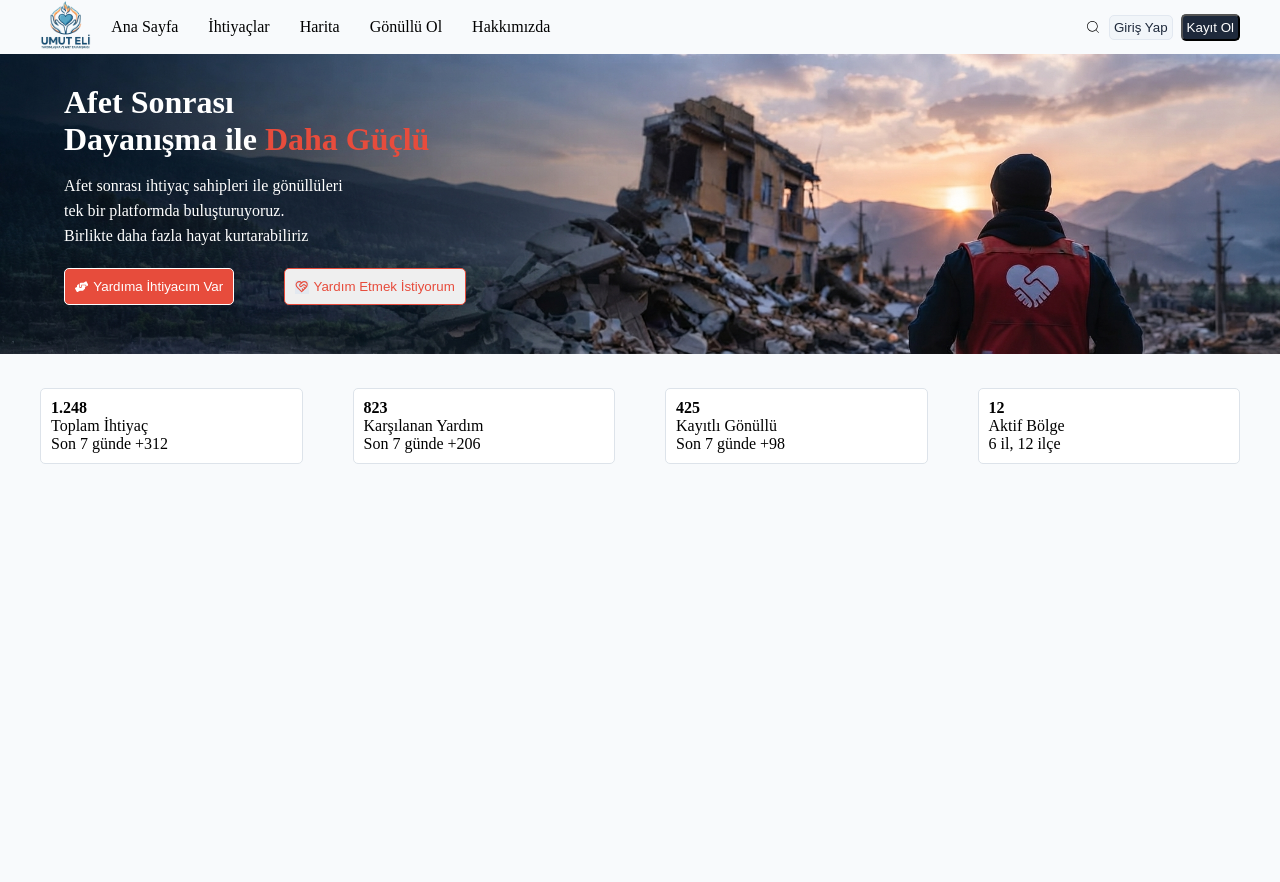
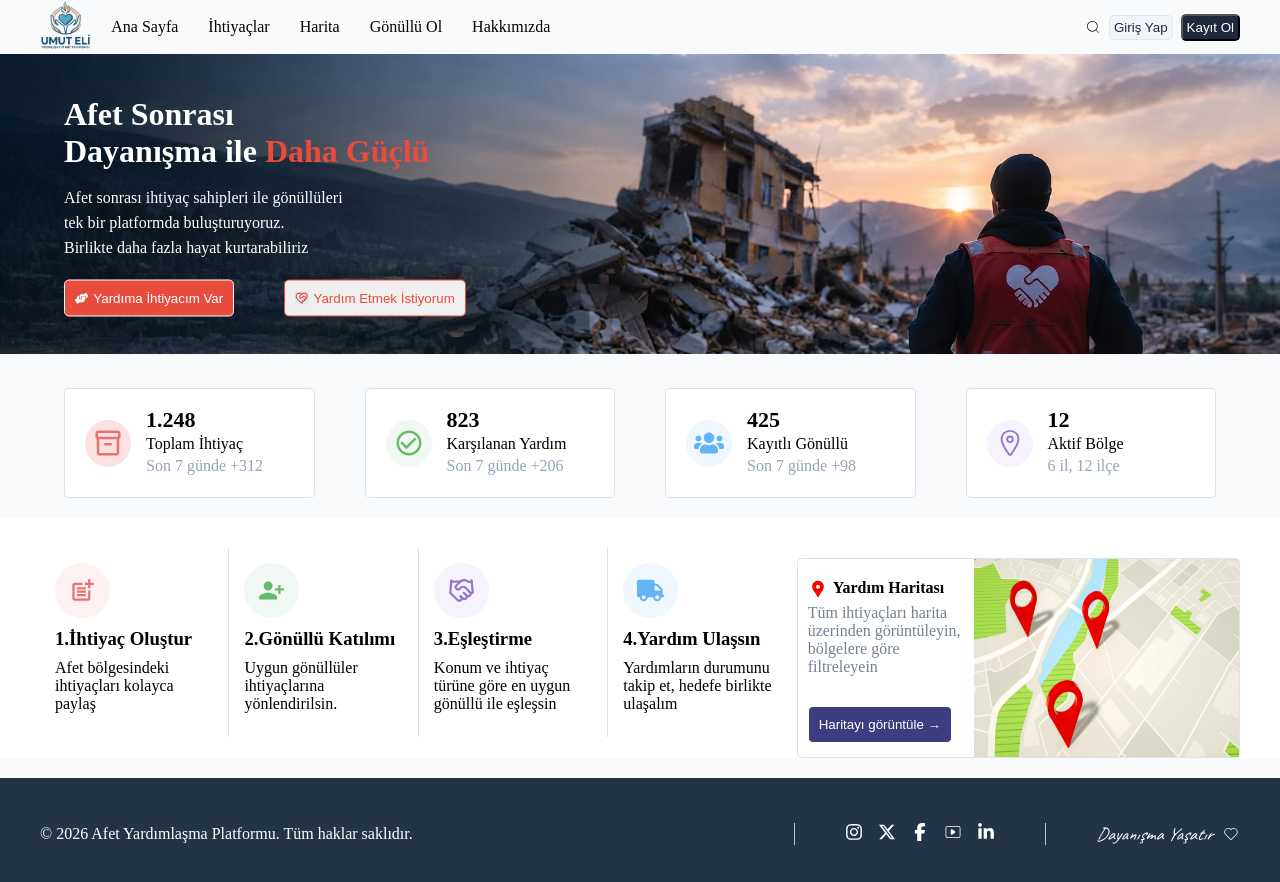
Before and after one commit to Aleynaakduman/disaster-help-platform, a React (Vite) app: page / in a window 1280 px wide. Shown: the top 882 px of the page. Before the commit the page ends 800 px from the top, so only its background shows below. Built offline with nearby package versions, Linux system fonts and the light colour scheme.

Commit message:
home design , footer

```diff
--- a/src/App.jsx
+++ b/src/App.jsx
@@ -3,6 +3,7 @@ import { BrowserRouter, Routes, Route } from "react-router-dom";
 import './App.css'
 import Navbar from './components/Navbar/Navbar'
 import Home from './pages/Home/Home'
+import Footer from './components/Footer/Footer'
 function App() {
   const [count, setCount] = useState(0)
 
@@ -13,6 +14,8 @@ function App() {
         <Routes>
           <Route path='/' element={<Home/>} />
         </Routes>
+
+        <Footer/>
     </BrowserRouter>
     </>
   )
--- a/src/components/Footer/Footer.css
+++ b/src/components/Footer/Footer.css
@@ -0,0 +1,48 @@
+@import url('https://fonts.googleapis.com/css2?family=Caveat:wght@400;500;600&display=swap');
+
+.footer-container{
+    min-height: 110px;
+    background-color: #243447;
+    color: #fff;
+    margin-top: 20px;
+
+
+}
+
+.footer-content{
+    display: flex;
+    max-width: 1200px;
+    margin: 0 auto;
+    justify-content: space-between;
+    align-items: center;
+    padding-top:45px;
+}
+
+.right-footer{
+    display: flex;
+    gap: 50px;
+}
+
+.footer-icons{
+   display: flex;
+   gap: 15px;
+   font-size: 18px;
+
+}
+
+
+.footer-line{
+    width: 1px;
+    background-color: #ffffffb5;
+
+}
+
+.footer-text{
+    display: flex;
+    align-items: center;
+    gap: 10px;
+      font-family: 'Caveat', cursive;
+   font-size: 18px;
+    font-style: italic;
+
+}
--- a/src/components/Footer/Footer.jsx
+++ b/src/components/Footer/Footer.jsx
@@ -0,0 +1,42 @@
+import React from 'react'
+import { CiHeart, CiYoutube  } from "react-icons/ci";
+import { FaInstagram , FaLinkedinIn } from "react-icons/fa";
+import { FaXTwitter ,  FaFacebookF} from "react-icons/fa6";
+import './Footer.css'
+function Footer() {
+  return (
+    <div className='footer-container'>
+           <div className="footer-content">
+             <div className="left-footer">
+                <p>© 2026 Afet Yardımlaşma Platformu. Tüm haklar saklıdır.</p>
+
+
+            </div>
+
+            <div className="right-footer">
+
+                   <div className='footer-line'></div>
+                <div className="footer-icons">
+                    <FaInstagram />
+                    <FaXTwitter />
+                    <FaFacebookF />
+                    <CiYoutube />
+                    <FaLinkedinIn />
+
+                </div>
+
+                <div className='footer-line'></div>
+
+
+                <div className="footer-text">
+                    Dayanışma Yaşatır <CiHeart />
+                </div>
+
+
+            </div>
+           </div>
+    </div>
+  )
+}
+
+export default Footer
--- a/src/components/Navbar/Navbar.css
+++ b/src/components/Navbar/Navbar.css
@@ -1,3 +1,4 @@
+
 .navbar-container{
     max-width: 1200px;
     margin: 0 auto;
--- a/src/pages/Home/Home.css
+++ b/src/pages/Home/Home.css
@@ -28,7 +28,7 @@
     cursor: pointer;
 }
 
-.help-btn:hover{
+.help-btn:hover {
     background-color: #fff;
     color: #E74C3C;
     border: 1px solif #E74C3C;
@@ -45,8 +45,8 @@
     color: #E74C3C;
 }
 
-.help-btn-2:hover{
-   background-color: #E2E8F0;
+.help-btn-2:hover {
+    background-color: #E2E8F0;
 
 
 }
@@ -56,6 +56,10 @@
     border: 50%;
 }
 
+
+
+
+
 .home-container {
     position: relative;
     width: 100%;
@@ -63,14 +67,16 @@
 
 .img-text {
     position: absolute;
-   top: 10%;
-    left: 5%;
-
+    top: 50%;
+    left: 50%;
+    transform: translate(-50%, -50%);
+    width: 90%;
+    max-width: 1200px;
 
 
 }
 
-.home-container p{
+.home-container p {
     line-height: 25px;
 }
 
@@ -91,22 +97,267 @@ h1 {
 }
 
 
-.home-cards{
+.home-cards {
+    display: grid;
+    grid-template-columns: repeat(4, 1fr);
+
+    max-width: 1200px;
+    width: 90%;
+    margin: 0 auto;
+    gap: 50px;
+    margin-top: 30px;
+}
+
+.card {
+    border: 1px solid #000;
+    border-radius: 5px;
+    padding: 20px;
+    width: 100%;
+
+    background-color: #fff;
+    border: 1px solid #DDE3EA;
+    display: flex;
+    align-items: center;
+    gap: 15px;
+    line-height: 22px;
+
+}
+
+.card span {
+
+    color: #94A3B8;
+}
+
+.card b {
+    font-size: 22px;
+}
+
+.icon-1,
+.icon-2,
+.icon-3,
+.icon-4 {
+    border-radius: 50%;
+    font-size: 30px;
+    padding: 8px;
+
+}
+
+.icon-1 {
+    background-color: #fde0e0;
+    color: #E57373;
+
+}
+
+
+.icon-2 {
+    color: #66BB6A;
+    background-color: #F1F8F3;
+}
+
+
+.icon-3 {
+    color: #64B5F6;
+    background-color: #F0F7FF;
+}
+
+.icon-4 {
+    color: #9575CD;
+    background-color: #F7F3FC;
+}
+
+/*Yardım Süreci Nasıl Çalışır Kısmı */
+
+.helpss{
+    background-color: #fff;
+}
+.help-container{
     display: flex;
     max-width: 1200px;
-    margin: 0 auto ;
-    gap: 50px;
-    margin-top: 30px;
+    margin: 0 auto;
+    margin-top: 20px;
+    padding-top: 30px;
+
+}
+.help-h1{
+    color: #000;
+}
+
+
+
+.help-cards{
+    display: flex;
+    align-items: stretch;
 
 
 }
 
-.card{
-    border: 1px solid #000;
-    border-radius: 5px;
-    padding: 10px;
-    width: 100%;
-    background-color: #fff;
-  border: 1px solid #DDE3EA;
+
+.help-card {
+    padding: 15px;
+  height: 180px;
+    box-sizing: border-box;
+    display: flex;
+    flex-direction: column;
+    flex: 1;
+}
+
+
+.help-card-content{
+    margin-top: 10px;
+    flex: 1;
+    display: flex;
+    flex-direction: column;
+
 
 }
+
+.help-card-content span{
+    margin-top: auto;
+}
+
+
+
+.line-y{
+    background-color: #DDE3EA;
+    width: 1px;
+    height: 90%;
+}
+
+
+
+.help-location-text {
+  padding: 10px;
+
+
+
+}
+
+.help-location-text button{
+  margin-top: 30px;
+  background-color: rgb(60, 60, 129);
+  color: #fff;
+  border: 1px solid #fff;
+  border-radius: 5px;
+  padding: 10px;
+  cursor: pointer;
+}
+
+.help-location p{
+    color: #76808f;
+}
+
+.help-location{
+    display: flex;
+    border: 1px solid #000;
+    height: 200px;
+    margin-top: 10px;
+    border: 1px solid #DDE3EA;
+    border-radius: 5px;
+
+
+
+}
+
+
+.location-icon-content{
+    display: flex;
+    gap: 5px;
+    margin-top: 10px;
+}
+
+.location-icon{
+    color: red;
+    font-size: 20px;
+}
+
+
+.help-container img{
+    height: 100%;
+    width: 60%;
+
+}
+
+.help-icon-1 , .help-icon-2 , .help-icon-3 , .help-icon-4 {
+    width: 55px;
+    height: 55px;
+    min-width: 55px;
+    border-radius: 50%;
+    display: flex;
+    align-items: center;
+    justify-content: center;
+    font-size: 27px;
+
+}
+
+
+.help-icon-1 {
+    color: #E57373;
+    background-color: #FFF1F1;
+}
+
+
+.help-icon-2 {
+    color: #66BB6A;
+    background-color: #F1F8F3;
+}
+
+
+.help-icon-3 {
+    color: #9575CD;
+    background-color: #F7F3FC;
+}
+
+
+.help-icon-4{
+    color: #64B5F6;
+    background-color: #F0F7FF;
+}
+
+
+
+@media (max-width: 900px) {
+    .home-cards {
+        display: grid;
+        grid-template-columns: repeat(2, 1fr);
+        gap: 20px;
+        width: 90%;
+    }
+
+    .help-container{
+       flex-direction: column;
+       max-width: 90%;
+
+    }
+
+    .help-cards{
+        width: 100%;
+
+
+    }
+
+
+    .help-cards h3{
+        margin-bottom: 10px;
+        min-height: 48px;
+    }
+
+    .help-location{
+        width: 100%;
+    }
+
+
+
+
+
+
+
+}
+
+
+@media (max-width: 600px) {
+    .home-cards {
+        grid-template-columns: 1fr;
+    }
+
+
+}
--- a/src/pages/Home/Home.jsx
+++ b/src/pages/Home/Home.jsx
@@ -3,6 +3,18 @@ import Back from '../../assets/afet-img.jpg'
 import './Home.css'
 import { FaHandsHelping } from "react-icons/fa";
 import { LuHeartHandshake } from "react-icons/lu";
+import { MdOutlineInventory2 } from "react-icons/md";
+import { MdCheckCircleOutline } from "react-icons/md";
+import { IoLocationOutline } from "react-icons/io5";
+import location from '../../assets/location.jpg'
+import { MdOutlinePostAdd } from "react-icons/md";
+import { MdPersonAddAlt1 } from "react-icons/md";
+import { LuHandshake } from "react-icons/lu";
+import { FaTruck } from "react-icons/fa";
+import { MdLocationPin } from "react-icons/md";
+
+
+import { FaUsers } from "react-icons/fa";
 function Home() {
   return (
 <div>
@@ -26,39 +38,109 @@ function Home() {
 
 <div className="home-cards">
     <div className="card">
-        <div className="icon"></div>
+        <div className="icon-1"><MdOutlineInventory2 /></div>
         <div className="card-content">
             <b>1.248</b>
             <p>Toplam İhtiyaç</p>
-            <p>Son 7 günde +312</p>
+            <span>Son 7 günde +312</span>
         </div>
     </div>
     <div className="card">
-         <div className="icon"></div>
+         <div className="icon-2"><MdCheckCircleOutline/></div>
         <div className="card-content">
             <b>823</b>
             <p>Karşılanan Yardım</p>
-            <p>Son 7 günde +206</p>
+            <span>Son 7 günde +206</span>
         </div>
     </div>
     <div className="card">
-         <div className="icon"></div>
+         <div className="icon-3"><FaUsers />
+</div>
         <div className="card-content">
             <b>425</b>
             <p>Kayıtlı Gönüllü</p>
-            <p>Son 7 günde +98</p>
+            <span>Son 7 günde +98</span>
         </div>
     </div>
     <div className="card">
-         <div className="icon"></div>
+         <div className="icon-4"><IoLocationOutline /></div>
         <div className="card-content">
             <b>12</b>
             <p>Aktif Bölge</p>
-            <p>6 il, 12 ilçe</p>
+            <span>6 il, 12 ilçe</span>
         </div>
     </div>
 </div>
+
+
+
+        {/* <span className='line'></span>
+        <p>Naıl Çalışır?</p>
+        <h1 className='help-h1'>Yardım Süreci Çok Kolay</h1> */}
+<div className="helpss">
+     <div className="help-container">
+         <div className="help-cards">
+              <div className="help-card">
+                    <div className="help-icon-1">< MdOutlinePostAdd/></div>
+                    <div className="help-card-content">
+                        <h3>1.İhtiyaç Oluştur</h3>
+                    <span>Afet bölgesindeki ihtiyaçları kolayca paylaş</span>
+                    </div>
+              </div>
+
+              <div className="line-y"></div>
+
+
+                <div className="help-card">
+                    <div className="help-icon-2"><MdPersonAddAlt1/></div>
+                    <div className="help-card-content">
+                        <h3>2.Gönüllü Katılımı</h3>
+                    <span>Uygun gönüllüler ihtiyaçlarına yönlendirilsin.</span>
+                    </div>
+                </div>
+
+                 <div className="line-y"></div>
+                  <div className="help-card">
+                    <div className="help-icon-3"><LuHandshake/></div>
+                    <div className="help-card-content">
+                        <h3>3.Eşleştirme</h3>
+                    <span>Konum ve ihtiyaç türüne göre en uygun gönüllü ile eşleşsin</span>
+                    </div>
+                  </div>
+
+                   <div className="line-y"></div>
+                    <div className="help-card">
+                        <div className="help-icon-4"><FaTruck/></div>
+                  <div className="help-card-content">
+                      <h3>4.Yardım Ulaşsın</h3>
+                    <span>Yardımların durumunu takip et, hedefe birlikte ulaşalım</span>
+                  </div>
+                    </div>
+        </div>
+
+        <div className="help-location">
+           <div className="help-location-text">
+
+             <div className="location-icon-content">
+               <div className="location-icon">
+                 <MdLocationPin/>
+               </div>
+                    <h4>Yardım Haritası</h4>
+            </div>
+
+            <p>Tüm ihtiyaçları harita üzerinden görüntüleyin, bölgelere göre filtreleyein</p>
+            <button>Haritayı görüntüle →</button>
+           </div>
+
+            <img src={location}  />
+        </div>
+
+
+
+       </div>
 </div>
+</div>
+
 
   )
 }
```
Also changed, not shown: src/assets/location.jpg (added).
